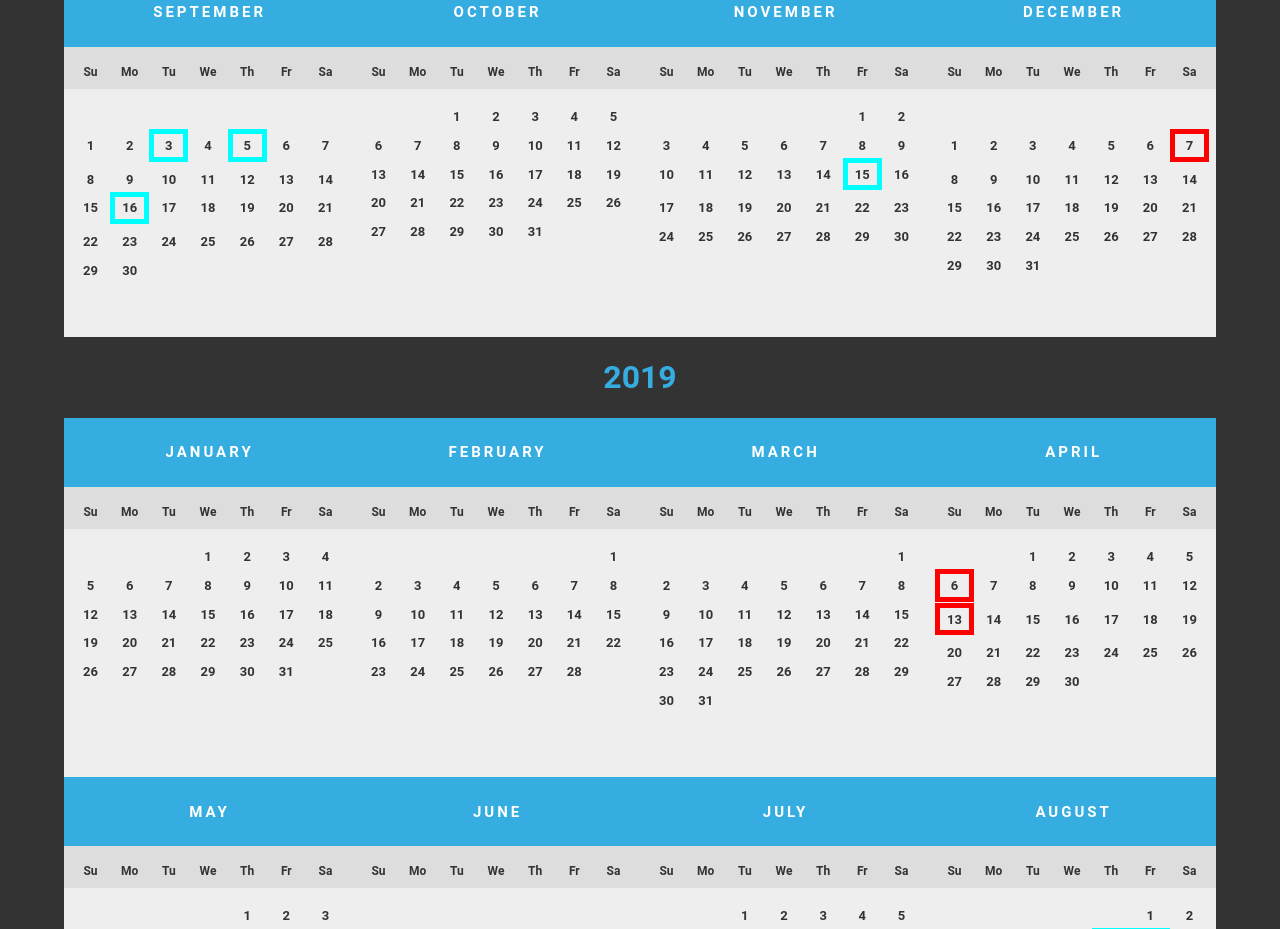
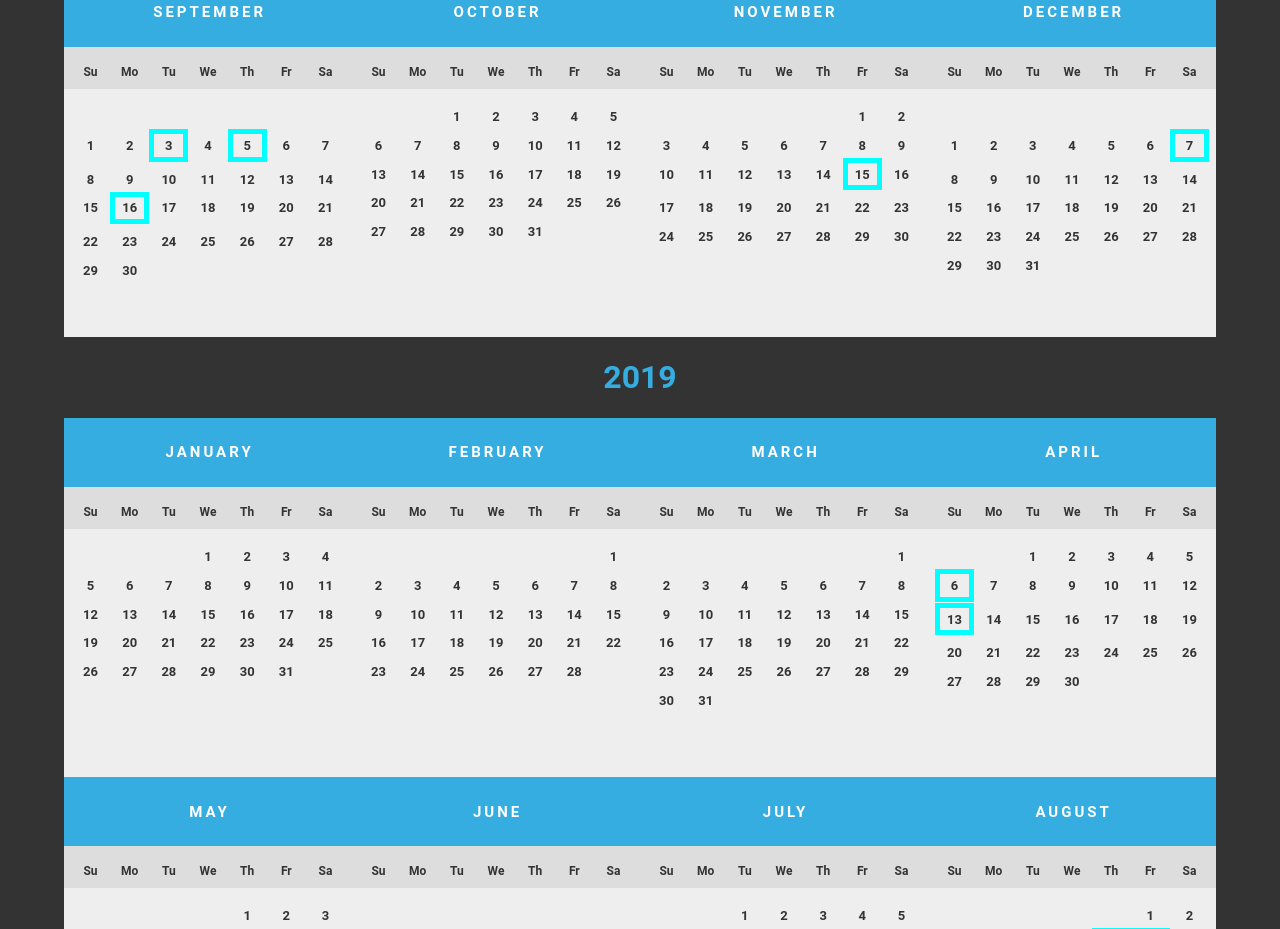
Before and after one commit to Xwilarg/HololiveCalendar, a plain HTML site: page index.html in a window 1280 px wide. Shown: the part 1980-2909 px from the top of the page. Drawn offline with Linux system fonts and the light colour scheme.

Commit message:
Fix invalid color display

```diff
--- a/css/index.css
+++ b/css/index.css
@@ -114,12 +114,12 @@ footer > a:hover {
     border: 5px solid;
 }
 
-.EN, .GAMERS {
+.EN {
     border-color: red;
 }
 
 /* Japanese generation */
-.JP {
+.JP, .GAMERS {
     border-color: cyan;
 }
 
```
